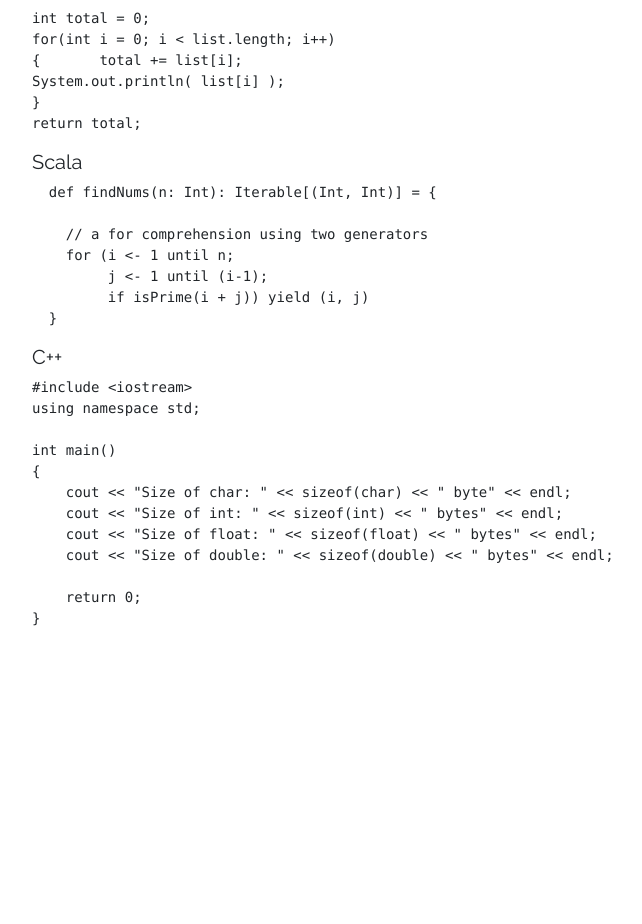
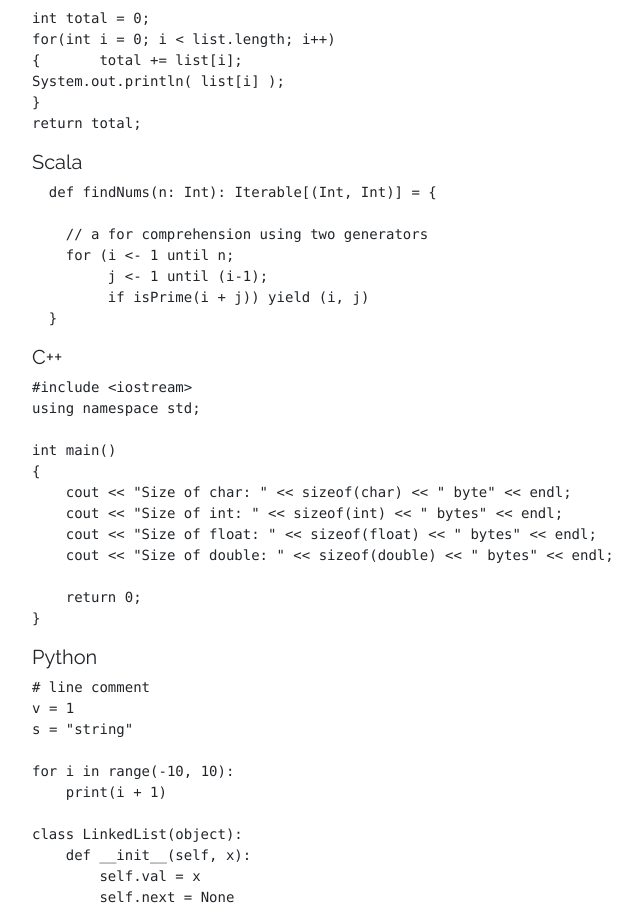
Before and after one commit to spsarolkar/rouge-theme-preview, a Jekyll site: the page built from index.md, in a window 1280 px wide, cut to the strip 497-1421 px from the top of the page. Shown: the whole strip, without its empty margins (53-695 px from the left). Built offline with Jekyll 4.4.1, drawn with Linux system fonts in a browser that asks for light colours; before the commit the page ends 1142 px from its top, so only the background shows below that.

Commit message:
add python example

````diff
--- a/index.md
+++ b/index.md
@@ -43,3 +43,18 @@ int main()
     return 0;
 }
 ```
+
+##### Python
+```python
+# line comment
+v = 1
+s = "string"
+
+for i in range(-10, 10):
+    print(i + 1)
+
+class LinkedList(object):
+    def __init__(self, x):
+        self.val = x
+        self.next = None
+```
````
